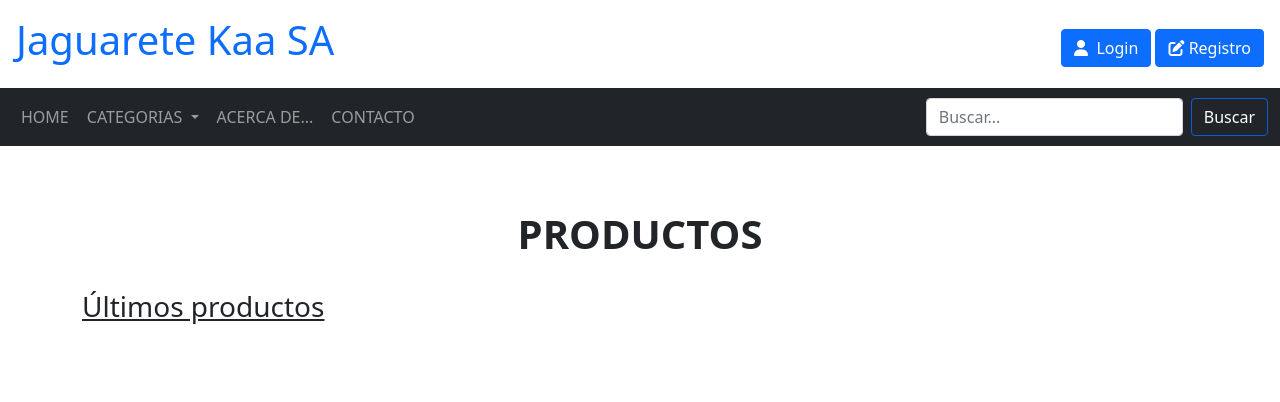
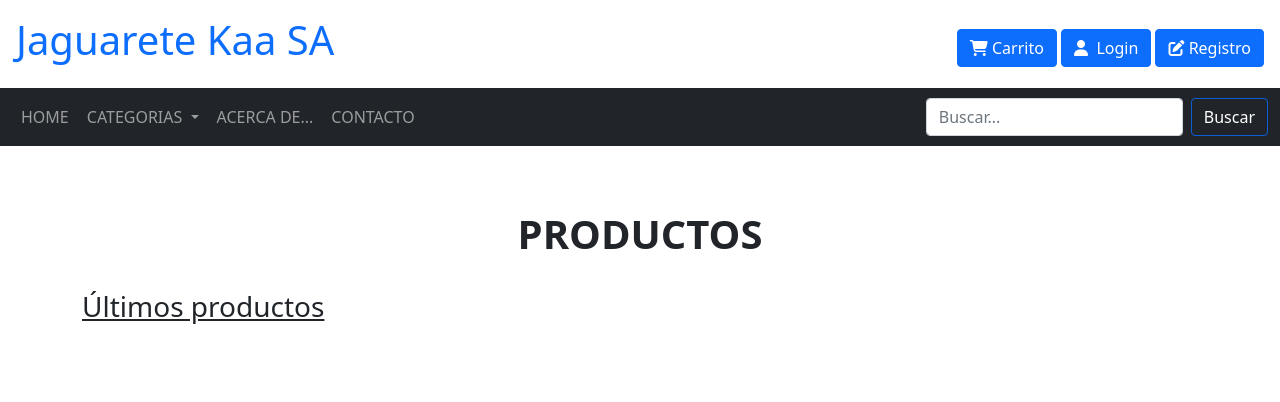
Before and after one commit to jordanaescalona/tiendaonline_jaguarete_kaa, a Django app: template templates/index.html in a window 1280 px wide. Shown: the top 402 px of the page. Run offline with Django 3.2, Linux system fonts and the light colour scheme; the template is opened without the code that fills it, so the values that code supplies are empty; some libraries are stand-ins or nearby versions.

Commit message:
segundo commit jaguarete kaa

```diff
--- a/templates/base/header.html
+++ b/templates/base/header.html
@@ -22,9 +22,10 @@
         {% else %}
           <a href="{% url 'tienda:cart_detalle' %}" class="btn btn-primary"><i class="fas fa-shopping-cart"></i>&nbsp;Carrito</a>&nbsp;
           <a href="{{ logout }}" class="btn btn-primary" ><i class="fas fa-sign-out-alt"></i>&nbsp;Logout</a>
-        {% endif %}
+          {% endif %}
 
       {% else %}
+        <a href="{% url 'tienda:cart_detalle' %}" class="btn btn-primary"><i class="fas fa-shopping-cart"></i>&nbsp;Carrito</a>&nbsp;
         <a href="{{ login }}" class="btn btn-primary"><i class="fas fa-user"></i>&nbsp; Login</a>&nbsp;
         <a href="{{ register }}" class="btn btn-primary"><i class="fas fa-edit"></i>&nbsp;Registro</a>
       {% endif %}
--- a/tienda/views.py
+++ b/tienda/views.py
@@ -205,6 +205,7 @@ def eliminar_producto(request,producto_id):
 
 
 #--------------Carrito
+@login_required(login_url='tienda:login')
 def cart_detalle(request):
     categorias = Categoria.objects.all()
     return render(request,'cart/detail.html',{
```
Also changed, not shown: db.sqlite3.
